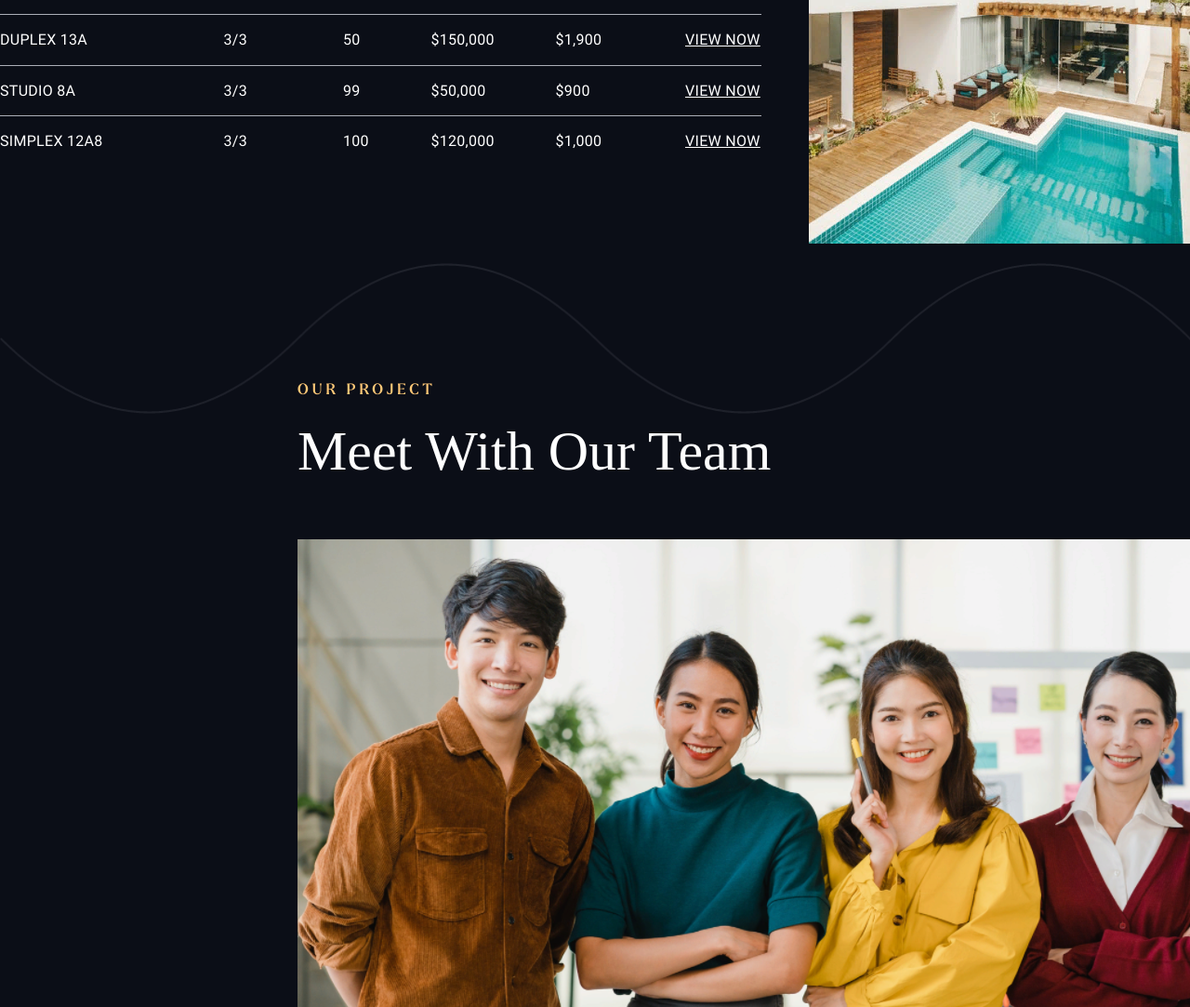
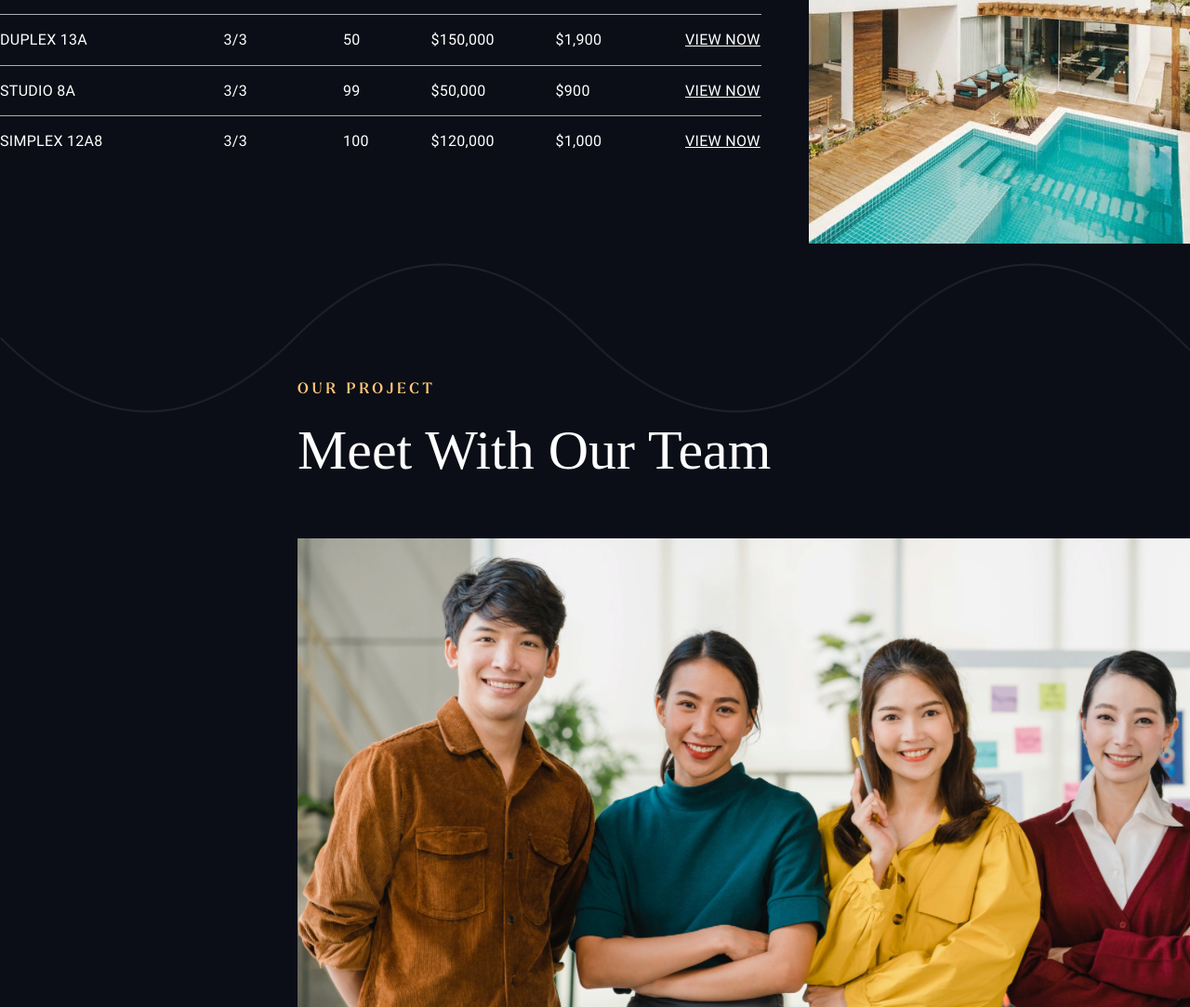
Before and after one commit to zoomser/Interior, a plain HTML site: page index.html in a window 1280 px wide. Shown: the part 6900-7983 px from the top of the page at 93% size. Drawn offline with Linux system fonts and the light colour scheme.

Commit message:
Update style.css

```diff
--- a/style.css
+++ b/style.css
@@ -829,7 +829,7 @@ table{
 }
 .zig_wave{
     margin-top: 21px;
-    width: 1920px;
+    width: 1900px;
 }
 
 
```
